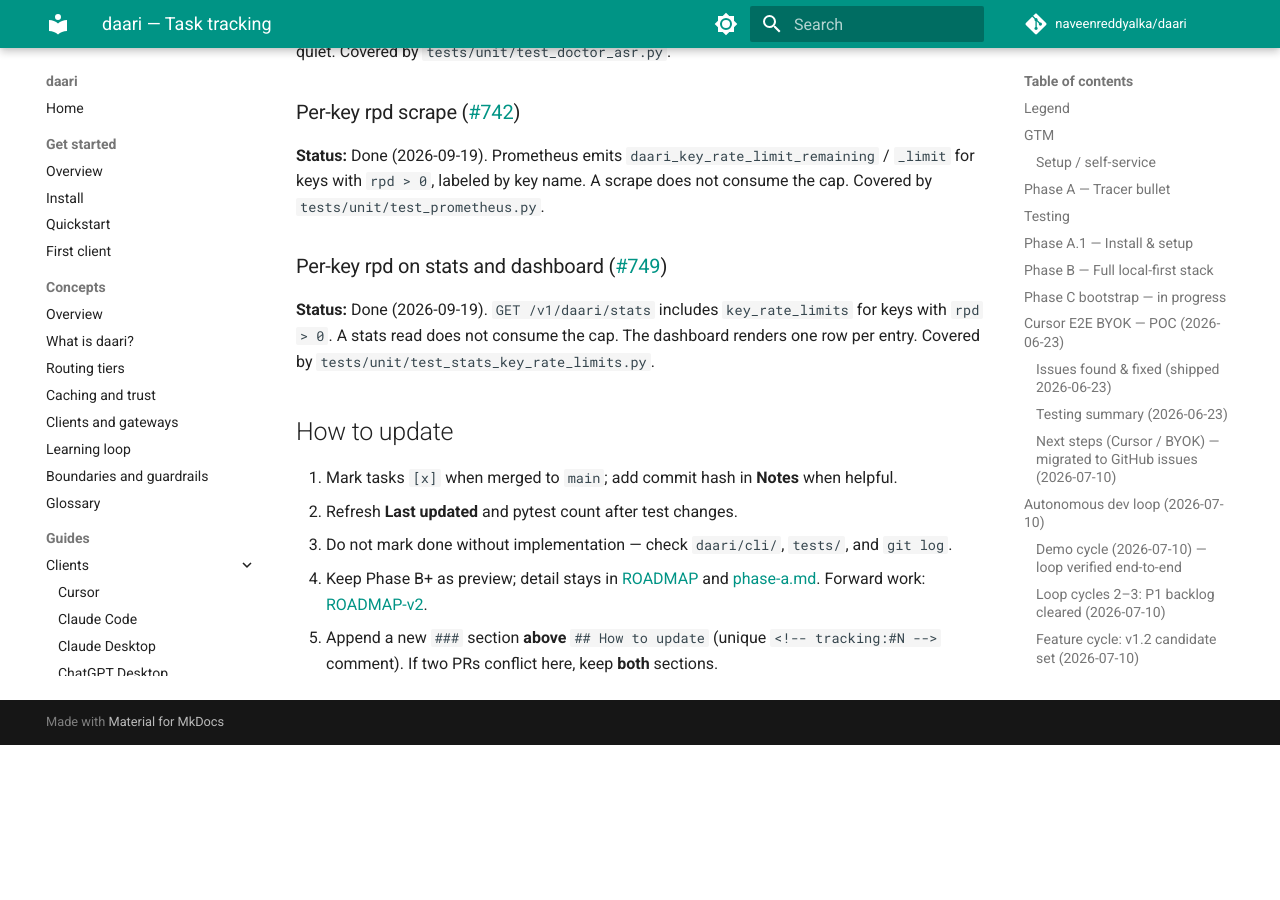
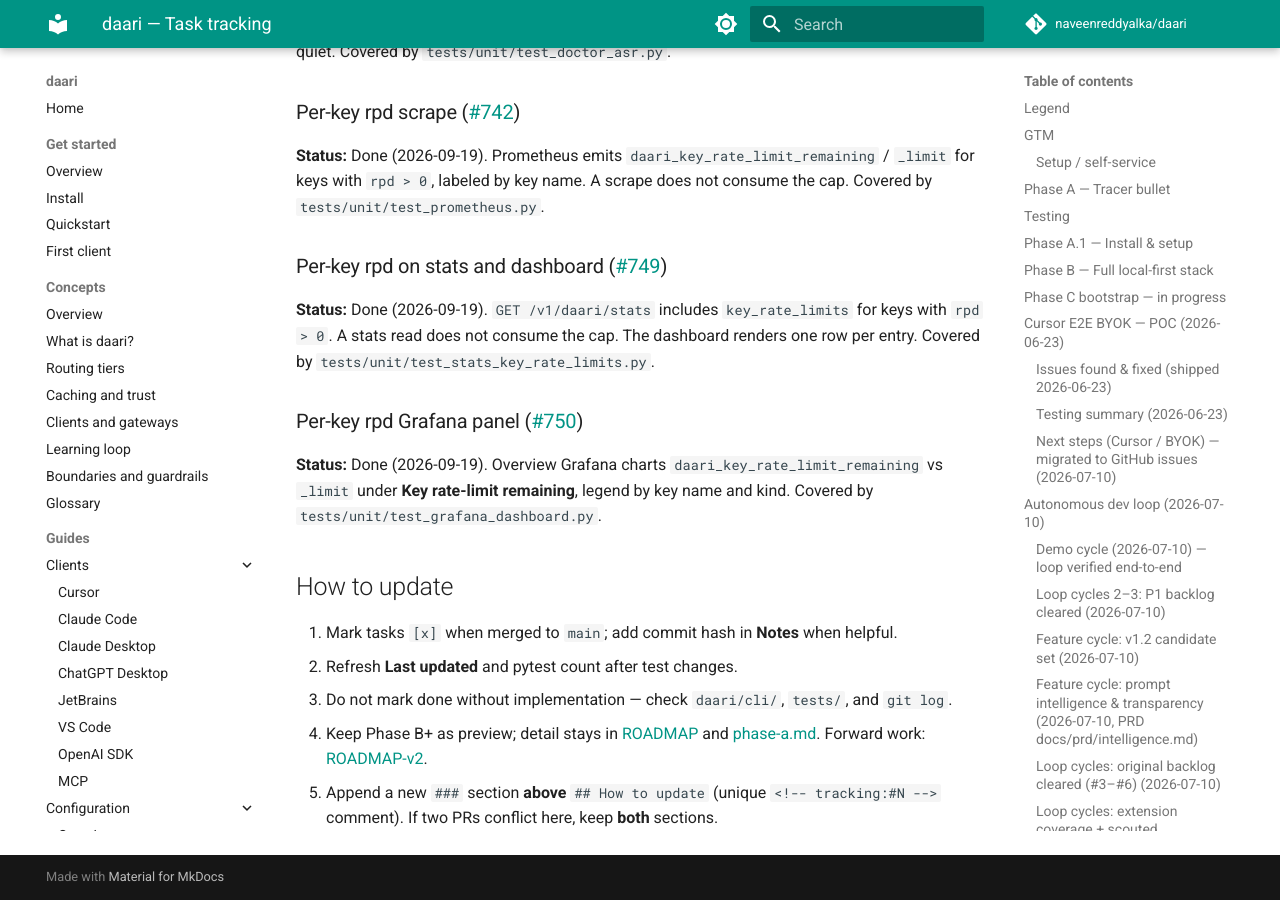
Before and after one commit to naveenreddyalka/daari, an MkDocs documentation site: the page built from docs/TRACKING.md, in a window 1280 px wide and 900 px high, scrolled down 81434 px. Built offline with MkDocs 1.6.1 and Material for MkDocs 9.7.7, drawn with Linux system fonts in a browser that asks for light colours; comment, search, counter and statistics services are not loaded; before the commit the page ends 82179 px from its top, so only the background shows below that; some of the changed text lies outside the part shown.

Commit message:
feat(grafana): chart per-key daily request cap remaining (#753)
Operators can see which key is about to hit its UTC-day cap on the overview dashboard they already import.

Co-authored-by: daari-autodev <autodev@users.noreply.github.com>
Co-authored-by: Cursor <cursoragent@cursor.com>

```diff
--- a/docs/TRACKING.md
+++ b/docs/TRACKING.md
@@ -1,6 +1,6 @@
 # daari — Task tracking
 
-> Last updated: 2026-09-19 (per-key rpd on stats — [#749](https://github.com/naveenreddyalka/daari/issues/749))
+> Last updated: 2026-09-19 (per-key rpd Grafana panel — [#750](https://github.com/naveenreddyalka/daari/issues/750))
 > Update this file when phases/tasks complete.
 > Repo layout and request flow: [ARCHITECTURE.md](ARCHITECTURE.md)
 
@@ -3378,6 +3378,11 @@ unlimited) and the config reference notes the day cap is per key/team, not a
 <!-- tracking:#749 -->
 **Status:** Done (2026-09-19). `GET /v1/daari/stats` includes `key_rate_limits` for keys with `rpd > 0`. A stats read does not consume the cap. The dashboard renders one row per entry. Covered by `tests/unit/test_stats_key_rate_limits.py`.
 
+### Per-key rpd Grafana panel ([#750](https://github.com/naveenreddyalka/daari/issues/750))
+
+<!-- tracking:#750 -->
+**Status:** Done (2026-09-19). Overview Grafana charts `daari_key_rate_limit_remaining` vs `_limit` under **Key rate-limit remaining**, legend by key name and kind. Covered by `tests/unit/test_grafana_dashboard.py`.
+
 ## How to update
 
 1. Mark tasks `[x]` when merged to `main`; add commit hash in **Notes** when helpful.
```
Also changed, not shown: docs/developer/guides/observability/metrics-prometheus.md (+1 -1 lines), 2 other files.
